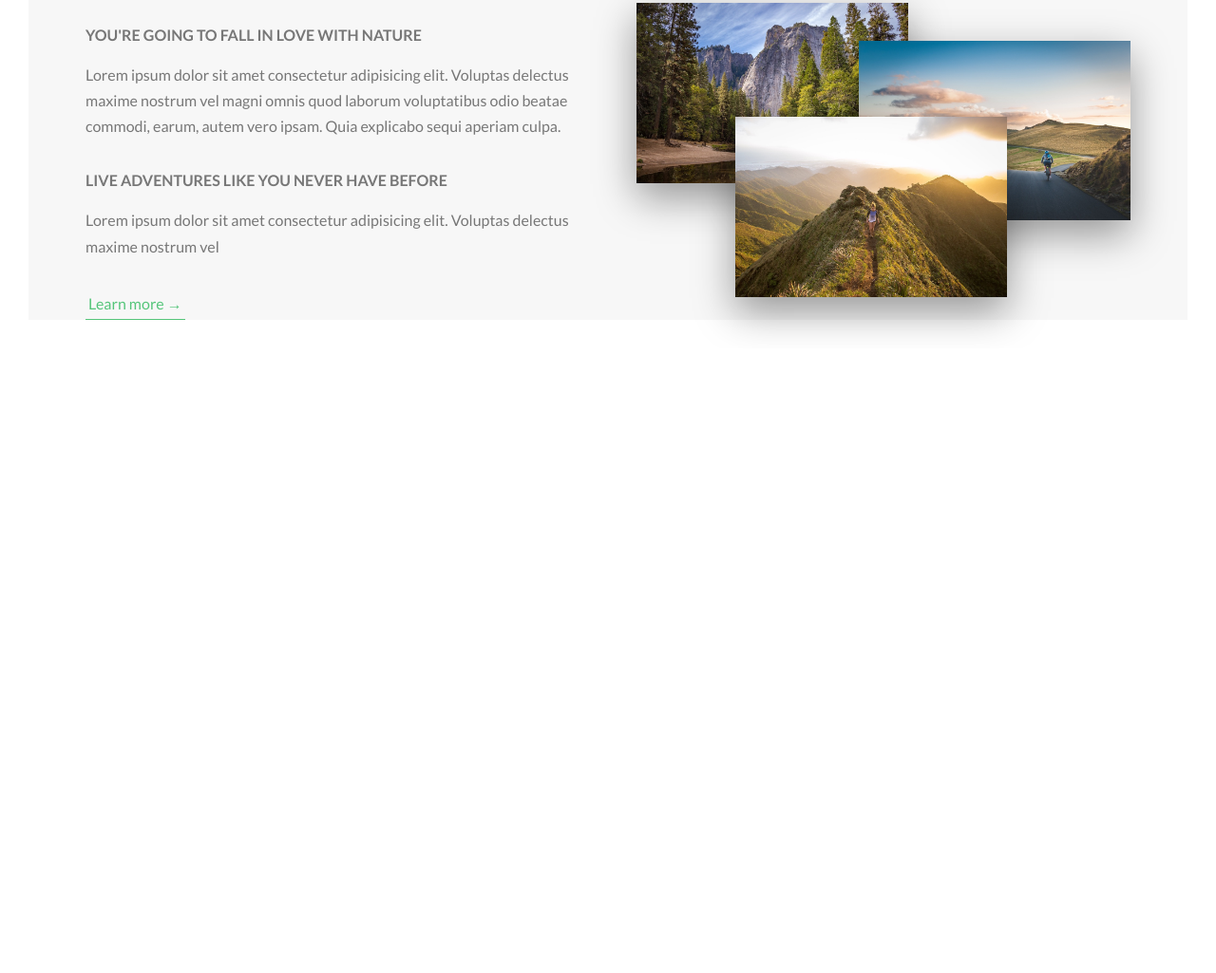
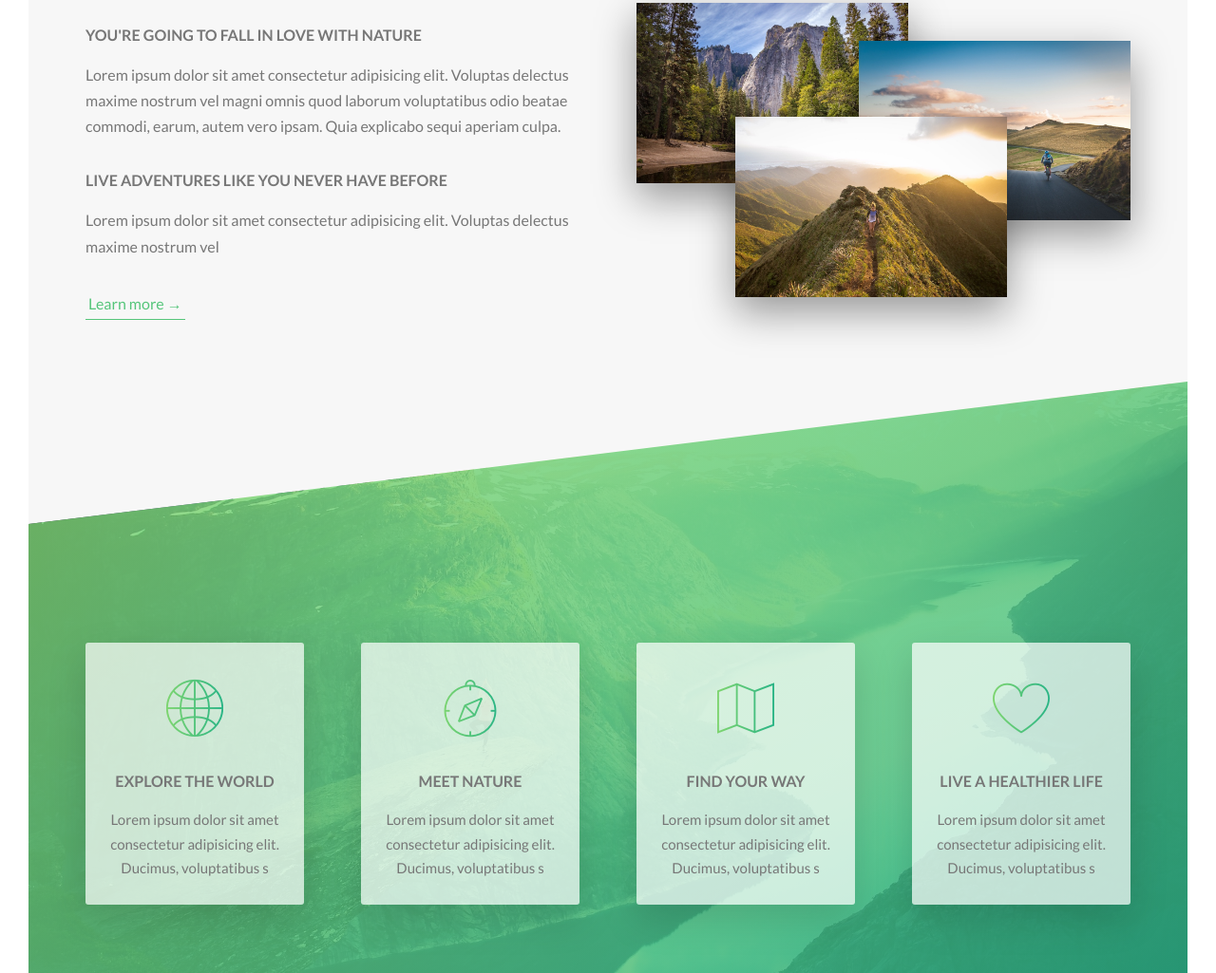
Before and after one commit to alvaroiporre/Natours-CSS, a website: page index.html in a window 1280 px wide. Shown: the part 987-2012 px from the top of the page at 95% size. Before the commit the page ends 1354 px from the top, so only its background shows below. Drawn offline with Linux system fonts and the light colour scheme.

Commit message:
Add features-section

```diff
--- a/index.html
+++ b/index.html
@@ -67,7 +67,44 @@
         </section>
 
 
+        <section class="section-features">
 
+            <div class="row">
+                <div class="col-1-of-4">
+                    <div class="feature-box">
+                        <i class="feature-box__icon icon-basic-world"></i>
+                        <h3 class="heading-tertiary u-margin-bottom-small">Explore the world</h3>
+                        <p class="feature-box__text">Lorem ipsum dolor sit amet consectetur adipisicing elit. Ducimus,
+                            voluptatibus s</p>
+                    </div>
+                </div>
+
+                <div class="col-1-of-4">
+                    <div class="feature-box">
+                        <i class="feature-box__icon icon-basic-compass"></i>
+                        <h3 class="heading-tertiary u-margin-bottom-small">Meet nature</h3>
+                        <p class="feature-box__text">Lorem ipsum dolor sit amet consectetur adipisicing elit. Ducimus,
+                            voluptatibus s</p>
+                    </div>
+                </div>
+                <div class="col-1-of-4">
+                    <div class="feature-box">
+                        <i class="feature-box__icon icon-basic-map"></i>
+                        <h3 class="heading-tertiary u-margin-bottom-small">Find your way</h3>
+                        <p class="feature-box__text">Lorem ipsum dolor sit amet consectetur adipisicing elit. Ducimus,
+                            voluptatibus s</p>
+                    </div>
+                </div>
+                <div class="col-1-of-4">
+                    <div class="feature-box">
+                        <i class="feature-box__icon icon-basic-heart"></i>
+                        <h3 class="heading-tertiary u-margin-bottom-small">Live a healthier life</h3>
+                        <p class="feature-box__text">Lorem ipsum dolor sit amet consectetur adipisicing elit. Ducimus,
+                            voluptatibus s</p>
+                    </div>
+                </div>
+            </div>
+        </section>
 
     </main>
 </body>
--- /dev/null
+++ b/sass/components/_feature-box.scss
@@ -0,0 +1,24 @@
+.feature-box {
+    background-color: rgba($color-white, .7);
+    font-size: 1.5rem;
+    padding: 2.5rem;
+    text-align: center;
+    border-radius: .3rem;
+    box-shadow: 0 1.5rem 4rem rgba($color-black, .15);
+    border: 10rem 0;
+    transition: transform .2s;
+
+    &__icon {
+        font-size: 6rem;
+        margin-bottom: .5rem;
+        display: inline-block;
+        background-image: linear-gradient(to right, $color-primary-light, $color-primary-dark);
+        -webkit-background-clip: text;
+        background-clip: text;
+        color: transparent;
+    }
+
+    &:hover {
+        transform: scale(1.05) translateY(-1.5rem);
+    }
+}
--- a/sass/main.scss
+++ b/sass/main.scss
@@ -9,6 +9,7 @@
 
 @import 'components/button';
 @import 'components/composition';
+@import 'components/feature-box';
 
 @import 'layout/header';
 @import 'layout/grid';
--- a/sass/pages/_home.scss
+++ b/sass/pages/_home.scss
@@ -1,6 +1,24 @@
 .section-about {
     background-color: $color-gray-light;
     margin-top: -20vh;
-    padding-top: 30vh;
+    padding: 30vh 0;
 
 }
+
+.section-features {
+    padding: 20rem 0;
+    background-image: linear-gradient(to right bottom,
+            rgba($color-primary-light, 0.8),
+            rgba($color-primary-dark, 0.8)),
+        url(../img/hero.jpg);
+    background-size: cover;
+    background-position: top;
+    margin-top: -10rem;
+
+    transform: skewY(-7deg);
+    //clip-path: polygon(0 30%, 100% 0, 100% 70%, 0 100%);
+
+    & > * {
+        transform: skewY(7deg);
+    }
+}
```
Also changed, not shown: css/index.css.
